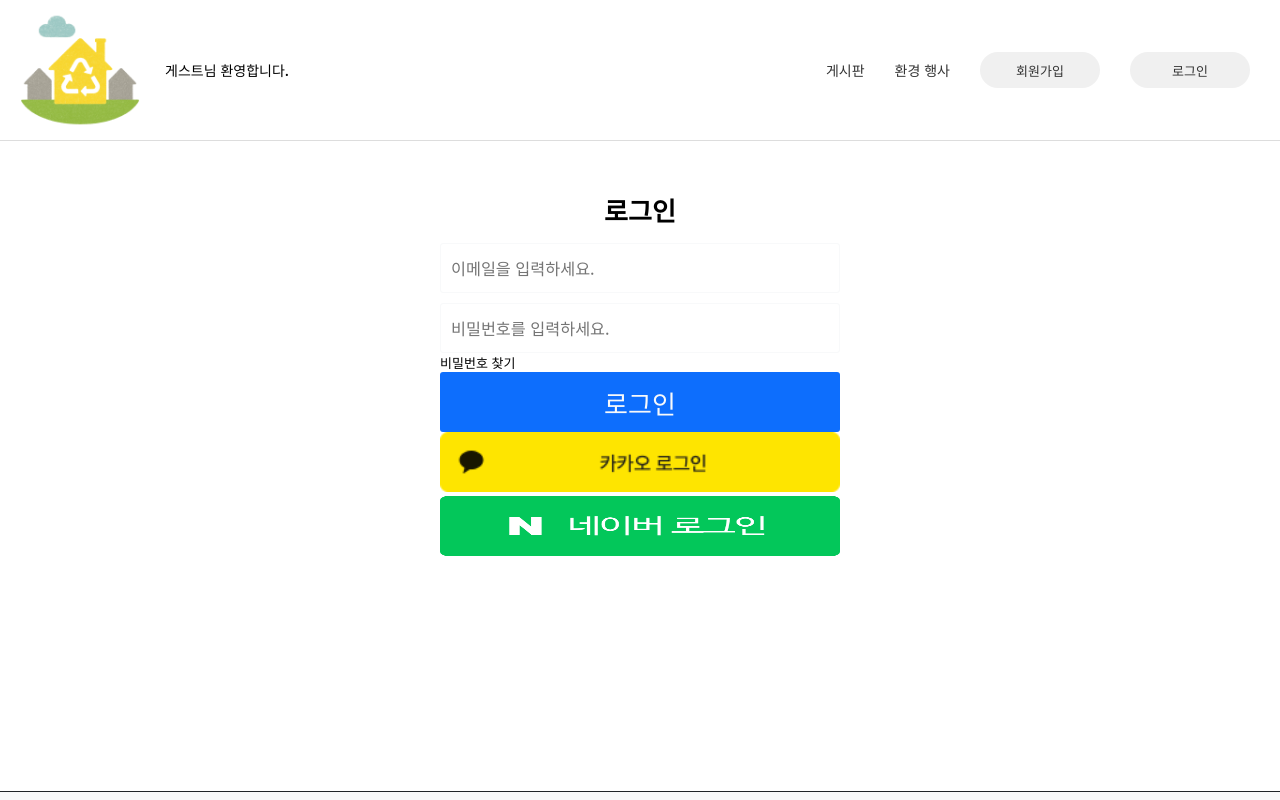
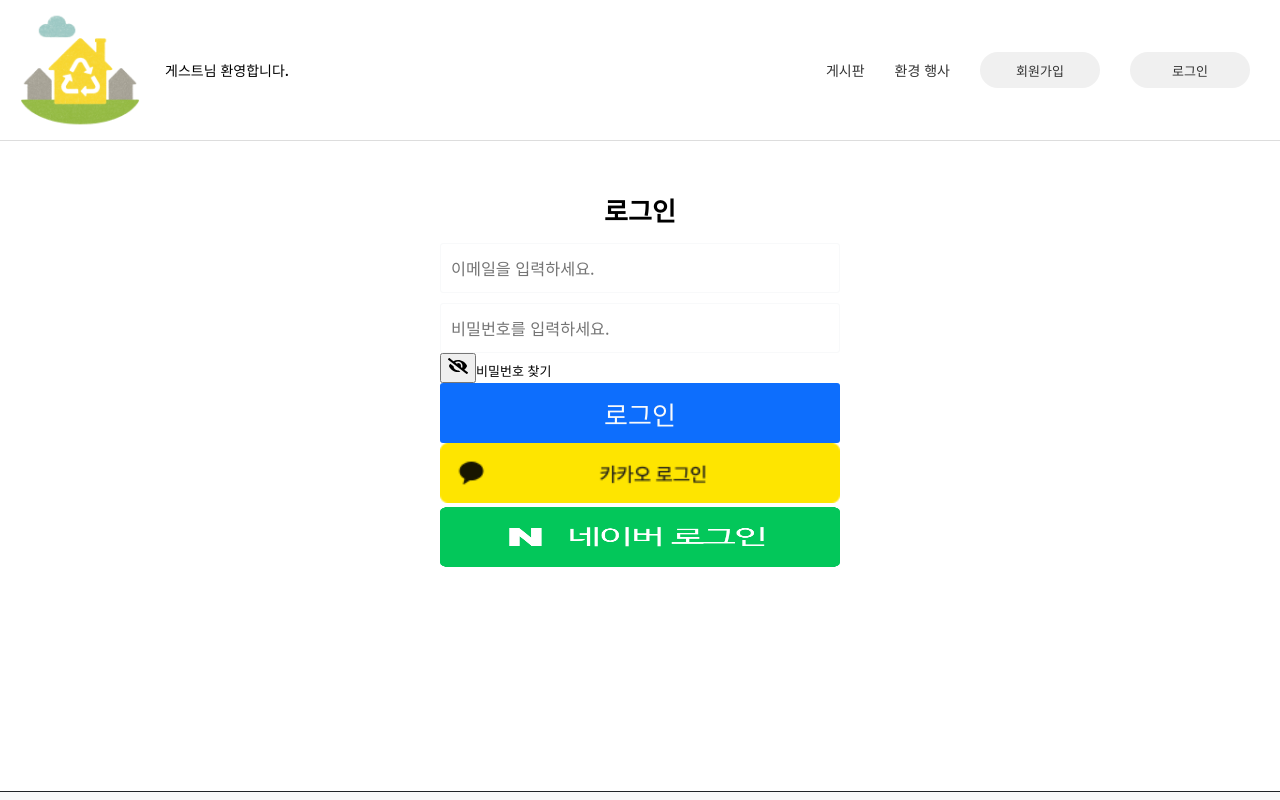
Before and after one commit to vinllage/vinllage-fe, a Next.js app: page /member/login in a window 1280 px wide. Shown: the top 800 px of the page. Built offline with nearby package versions, Linux system fonts and the light colour scheme; no server answers.

Commit message:
비밀 번호 보기 완료

```diff
--- a/src/app/member/_components/LoginForm.tsx
+++ b/src/app/member/_components/LoginForm.tsx
@@ -1,12 +1,14 @@
-import React from 'react'
+import React, { useState } from 'react'
 import styled from 'styled-components'
 import { Input } from '@/app/_global/components/Forms'
 import { SubmitButton } from '@/app/_global/components/Buttons'
 import MessageBox from '@/app/_global/components/MessageBox'
+import { FaEye, FaEyeSlash } from 'react-icons/fa'
 
 const StyledForm = styled.form``
 
 const LoginForm = ({ errors, action, pending, form, onChange }) => {
+  const [showpassword, setShowPasword] = useState(false)
   return (
     <StyledForm action={action} autoComplete="off">
       <input type="hidden" name="redirectUrl" value={form.redirectUrl ?? ''} />
@@ -20,12 +22,19 @@
       <MessageBox color="danger">{errors?.email}</MessageBox>
 
       <Input
-        type="password"
+        type={showpassword ? 'text' : 'password'}
         name="password"
         placeholder="비밀번호를 입력하세요."
         value={form.password}
         onChange={onChange}
       />
+      <button
+        type="button"
+        onClick={() => setShowPasword((prve) => !prve)}
+        aria-label={showpassword ? '비밀 버호 숨기기' : '비밀 번호 보기 '}
+      >
+        {showpassword ? <FaEye size={20} /> : <FaEyeSlash size={20} />}
+      </button>
       <MessageBox color="danger">{errors?.password}</MessageBox>
 
       <a href="/member/find-password">비밀번호 찾기</a>
```
Also changed, not shown: src/app/member/_components/JoinForm.tsx (+20 -13 lines).
